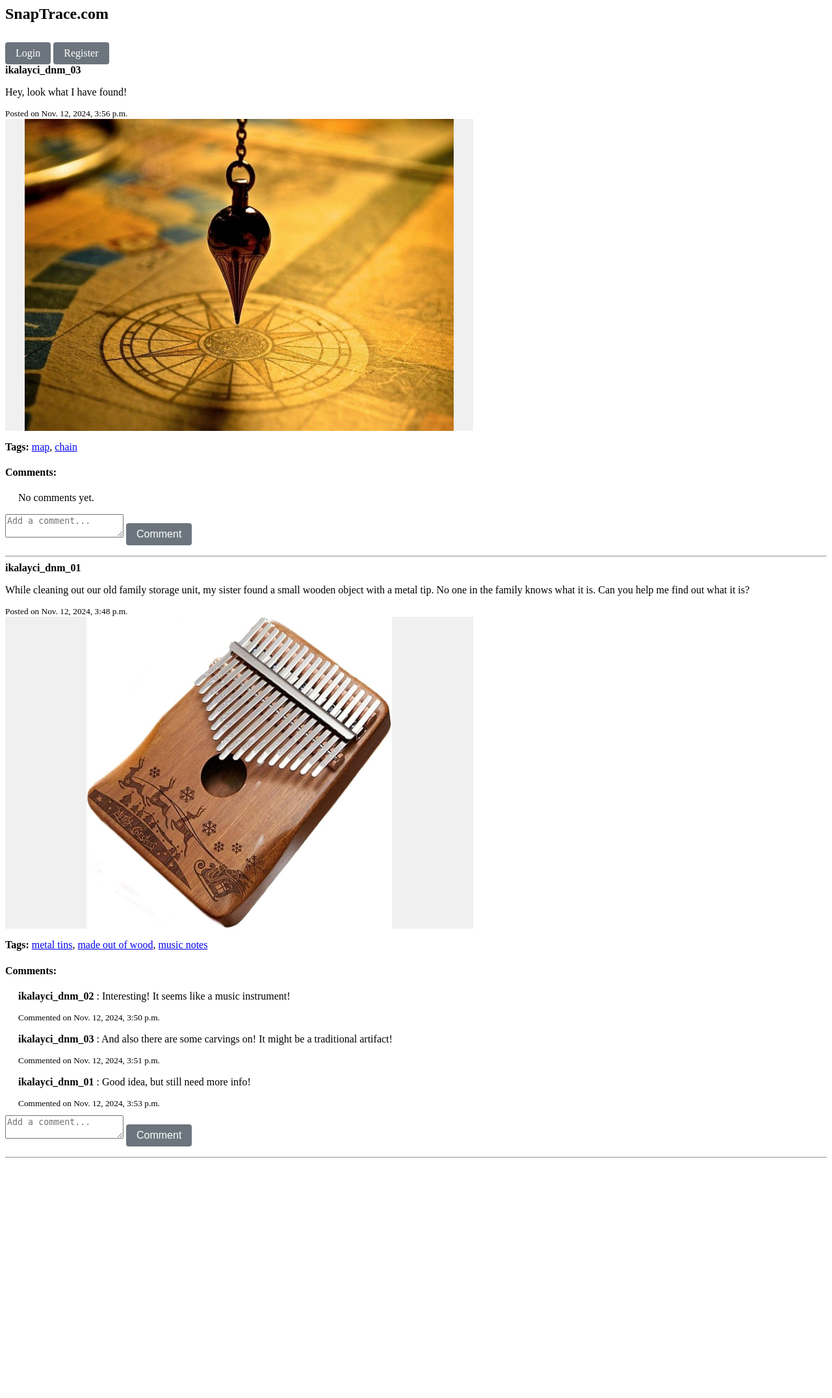
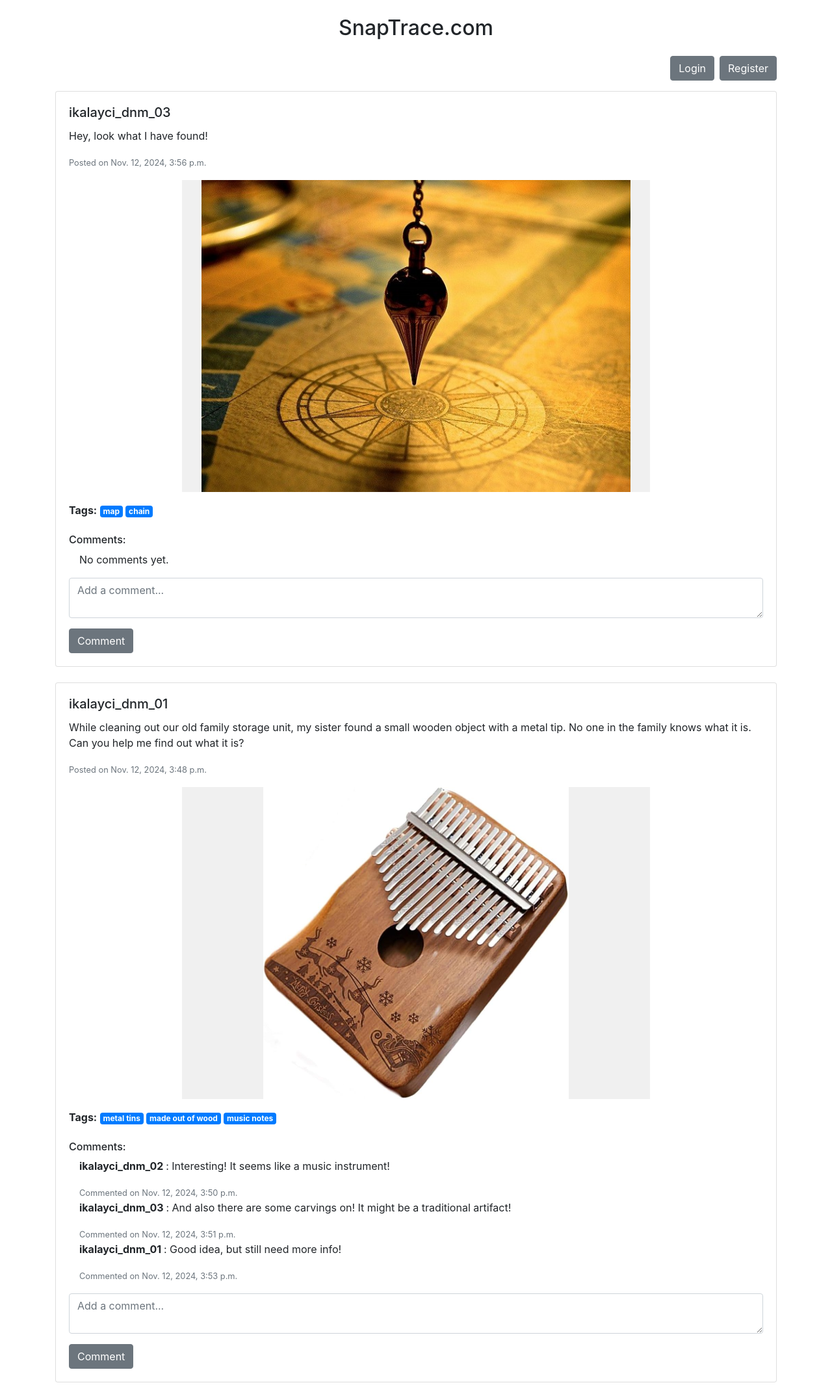
Before and after one commit to ikalayci/SWE-573-ikalayci, a Django app: page / in a window 1280 px wide. Shown: the whole page at 65% size. Before the commit the page ends 1782 px from the top, so only its background shows below. Run offline with Django 5.2, Linux system fonts and the light colour scheme; data comes from the database, SQL or seed files in the repository; both versions use the stored data as it was after the commit; some libraries are stand-ins or nearby versions.

Commit message:
Added Bootstrap to the htmls for styling

```diff
--- a/posts/templates/posts/post_list.html
+++ b/posts/templates/posts/post_list.html
@@ -1,39 +1,64 @@
-<h2>SnapTrace.com</h2>
+<!DOCTYPE html>
+<html lang="en">
+<head>
+    <meta charset="UTF-8">
+    <meta name="viewport" content="width=device-width, initial-scale=1.0">
+    <title>SnapTrace.com</title>
+    <!-- Bootstrap CSS -->
+    <link rel="stylesheet" href="https://stackpath.bootstrapcdn.com/bootstrap/4.5.2/css/bootstrap.min.css">
+</head>
+<body class="container my-4">
+
+<h2 class="text-center mb-4">SnapTrace.com</h2>
 
 <!-- Display login/logout/register options based on user's authentication status -->
+<div class="d-flex justify-content-between mb-3">
+    <!-- Left-aligned Add Post button -->
+    <div>
         {% if user.is_authenticated %}
-    <p>Welcome, {{ user.username }}!</p>
-    <a href="{% url 'logout' %}" class="button cancel-button">Logout</a>
-    <a href="{% url 'create_post' %}" class="button main-button">Add Post</a>
+            <a href="{% url 'create_post' %}" class="btn btn-secondary">Add Post</a>
+        {% endif %}
+    </div>
+
+    <!-- Right-aligned welcome text and login/logout/register buttons -->
+    <div class="d-flex justify-content-end align-items-center">
+        {% if user.is_authenticated %}
+            <p class="mb-0 mr-3">Welcome, {{ user.username }}!</p>
+            <a href="{% url 'logout' %}" class="btn btn-danger ml-2">Logout</a>
         {% else %}
-    <a href="{% url 'login' %}" class="button main-button">Login</a>
-    <a href="{% url 'register' %}" class="button main-button">Register</a>
+            <a href="{% url 'login' %}" class="btn btn-secondary ml-2">Login</a>
+            <a href="{% url 'register' %}" class="btn btn-secondary ml-2">Register</a>
         {% endif %}
+    </div>
+</div>
+
+
 
 {% for post in posts %}
-    <div>
-        <strong>{{ post.user.username }}</strong>
-        <p>{{ post.content }}</p>
-        <small>Posted on {{ post.created_at }}</small>
+    <div class="card mb-4">
+        <div class="card-body">
+            <h5 class="card-title">{{ post.user.username }}</h5>
+            <p class="card-text">{{ post.content }}</p>
+            <small class="text-muted">Posted on {{ post.created_at }}</small>
 
             {% if post.image %}
-        <div class="image-frame">
-            <img src="{{ post.image.url }}" alt="Image for {{ post.content }}">
+            <div class="image-frame mt-3">
+                <img src="{{ post.image.url }}" alt="Image for {{ post.content }}" class="img-fluid">
             </div>
             {% endif %}
 
             <!-- Display tags if available -->
             {% if post.tags.exists %}
-            <p><strong>Tags:</strong>
+                <p class="mt-3"><strong>Tags:</strong>
                     {% for tag in post.tags.all %}
-                    <a href="{% url 'tag_detail' tag.name %}">{{ tag.name }}</a>{% if not forloop.last %}, {% endif %}
+                        <a href="{% url 'tag_detail' tag.name %}" class="badge badge-primary">{{ tag.name }}</a>
                     {% endfor %}
                 </p>
             {% endif %}
 
-        <h4>Comments:</h4>
+            <h6 class="mt-4">Comments:</h6>
             {% for comment in post.comments.all %}
-            <div style="margin-left: 20px;">
+                <div class="ml-3">
                     <p>
                         <strong>
                             {% if comment.user %}
@@ -43,79 +68,50 @@
                             {% endif %}
                         </strong>: {{ comment.content }}
                     </p>
-                <small>Commented on {{ comment.created_at }}</small>
+                    <small class="text-muted">Commented on {{ comment.created_at }}</small>
                 </div>
             {% empty %}
-            <p style="margin-left: 20px;">No comments yet.</p>
+                <p class="ml-3">No comments yet.</p>
             {% endfor %}
 
             <!-- Comment form -->
-        <form action="{% url 'add_comment' post.id %}" method="post" style="margin-top: 10px;">
+            <form action="{% url 'add_comment' post.id %}" method="post" class="mt-3">
                 {% csrf_token %}
-            <textarea name="content" rows="2" placeholder="Add a comment..." required></textarea>
-            <button type="submit" class="button main-button">Comment</button>
+                <div class="form-group">
+                    <textarea name="content" rows="2" placeholder="Add a comment..." required class="form-control"></textarea>
+                </div>
+                <button type="submit" class="btn btn-secondary">Comment</button>
             </form>
         </div>
-    <hr>
+    </div>
 {% empty %}
-    <p>No posts yet. Be the first to <a href="{% url 'create_post' %}" class="button main-button">create one</a>!</p>
+    <p>No posts yet. Be the first to <a href="{% url 'create_post' %}" class="btn btn-secondary">create one</a>!</p>
 {% endfor %}
 
-
+<!-- Custom CSS for Image Frame -->
 <style>
-    /* Common button styles */
-    .button {
-        display: inline-block;
-        padding: 8px 16px;
-        margin-top: 10px;
-        font-size: 16px;
-        color: #fff;
-        border: none;
-        border-radius: 4px;
-        text-decoration: none;
-        cursor: pointer;
-    }
-
-    /* Grey button for main actions (e.g., Add Comment) */
-    .button.main-button {
-        background-color: #6c757d;  /* Grey color */
-    }
-
-    .button.main-button:hover {
-        background-color: #5a6268; /* Darker grey on hover */
-    }
-
-    /* Red button specifically for cancel actions */
-    .button.cancel-button {
-        background-color: #d9534f;  /* Red color */
-    }
-
-    .button.cancel-button:hover {
-        background-color: #c9302c; /* Darker red on hover */
-    }
-</style>
-
-<style>
-    /* Container for images to maintain aspect ratio */
+    /* Center the image frame within the card */
     .image-frame {
         width: 720px;
         height: 480px;
         overflow: hidden;
         position: relative;
-        background-color: #f0f0f0; /* Optional: adds a background color to the frame */
+        background-color: #f0f0f0;
+        margin: 0 auto; /* Centers the frame horizontally */
     }
 
     /* Style for the image to fit within the frame without cropping */
     .image-frame img {
         width: 100%;
         height: 100%;
-        object-fit: contain; /* Scales the image to fit within the frame without cropping */
-        object-position: center; /* Centers the image within the frame */
+        object-fit: contain;
+        object-position: center;
     }
 </style>
 
-
-
-
+<!-- Bootstrap JS and dependencies (optional) -->
+<script src="https://code.jquery.com/jquery-3.5.1.slim.min.js"></script>
+<script src="https://cdn.jsdelivr.net/npm/@popperjs/core@2.5.4/dist/umd/popper.min.js"></script>
+<script src="https://stackpath.bootstrapcdn.com/bootstrap/4.5.2/js/bootstrap.min.js"></script>
 </body>
 </html>
```
Also changed, not shown: accounts/templates/accounts/login.html (+26 -10 lines), accounts/templates/accounts/register.html (+28 -10 lines), posts/templates/posts/create_post.html (+32 -11 lines), posts/templates/posts/tag_detail.html (+23 -5 lines), db.sqlite3, media/uploads/kalimba_79JZ3Z6.jpg (added), media/uploads/pendulum.jpg (added). Lines whose indentation alone changed are shown as unchanged.
